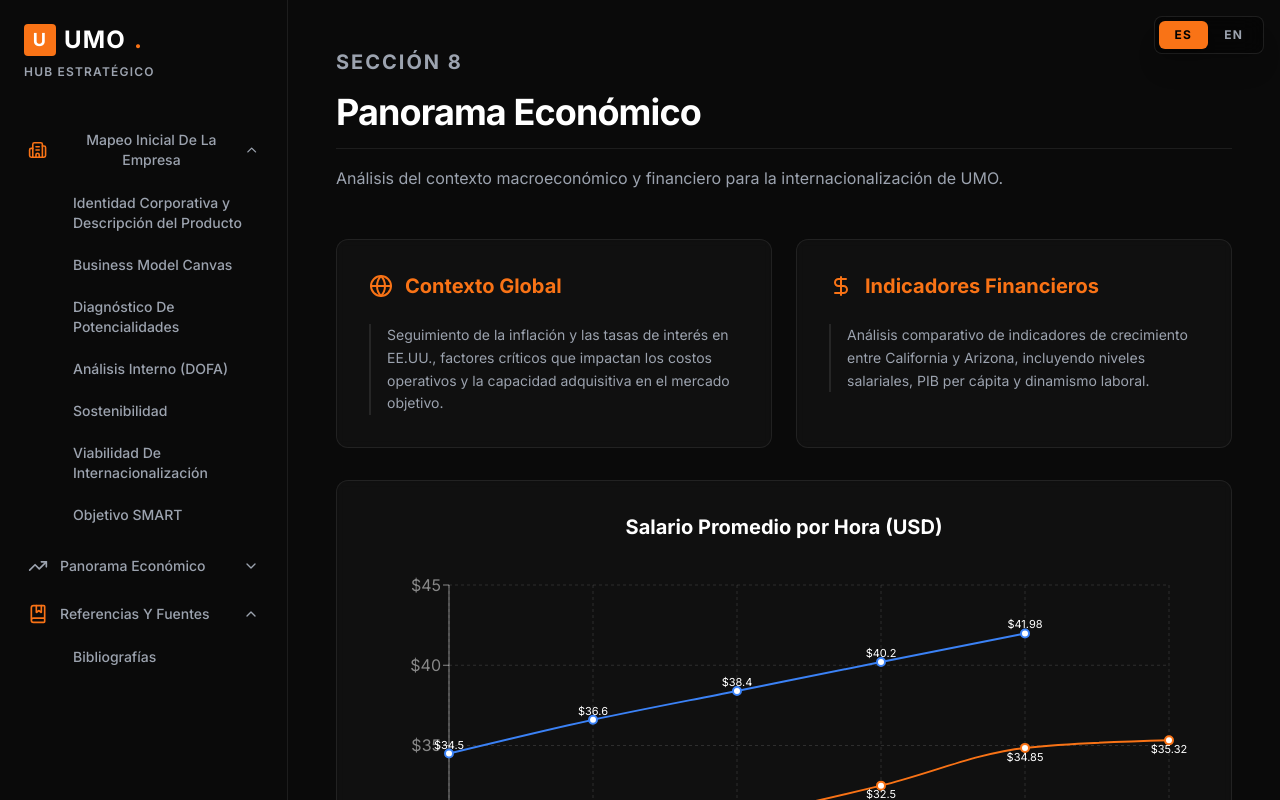
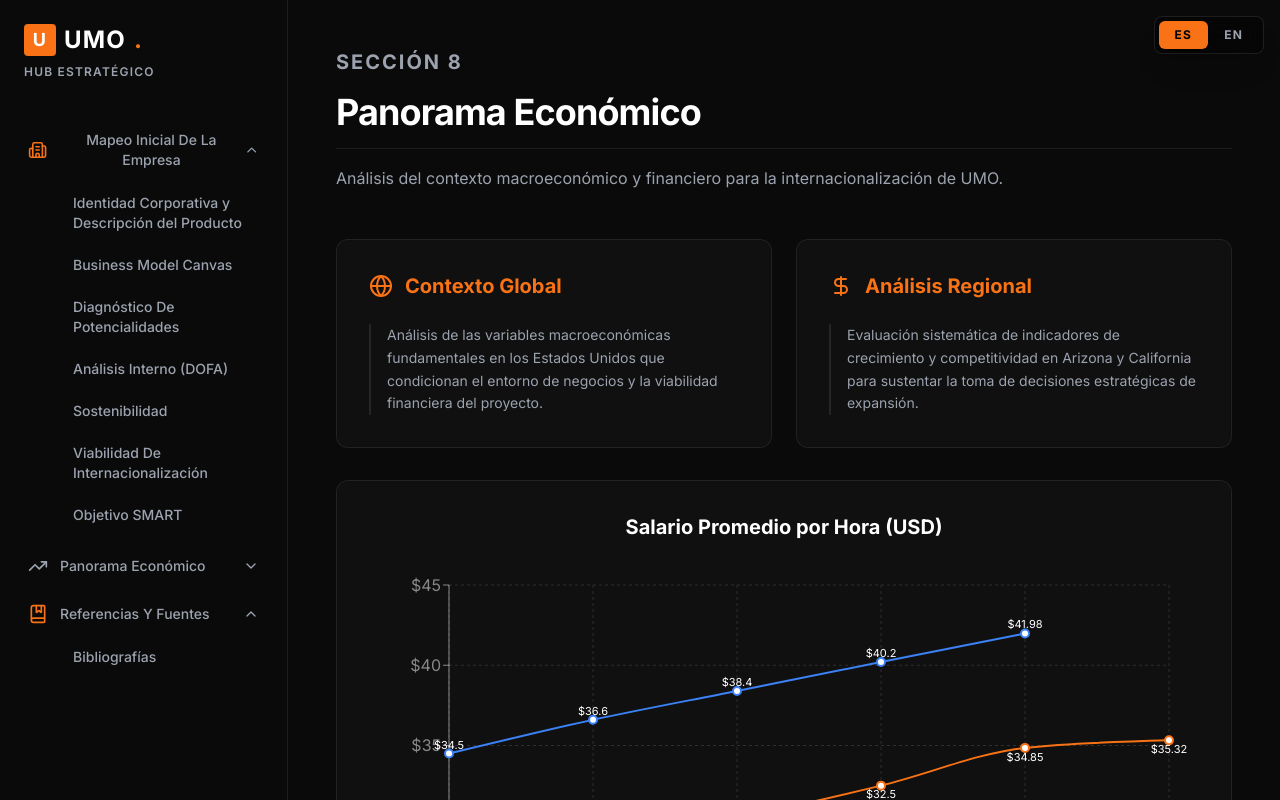
Before and after one commit to 4builes-crypto/Umo-internationalization, a React (Vite) app: page /economics in a window 1280 px wide. Shown: the top 800 px of the page. Built offline with nearby package versions, Linux system fonts and the light colour scheme.

Commit message:
docs: generalize economics intro boxes to be more inclusive of all metrics

```diff
--- a/src/pages/Economics.tsx
+++ b/src/pages/Economics.tsx
@@ -34,8 +34,8 @@ export const Economics = () => {
           <div className="space-y-4 flex-1">
             <p className="text-sm text-textSecondary border-l-2 border-surfaceHover pl-4 leading-relaxed">
               {language === 'es'
-                ? 'Seguimiento de la inflación y las tasas de interés en EE.UU., factores críticos que impactan los costos operativos y la capacidad adquisitiva en el mercado objetivo.'
-                : 'Monitoring inflation and interest rates in the US, critical factors impacting operating costs and purchasing power in the target market.'}
+                ? 'Análisis de las variables macroeconómicas fundamentales en los Estados Unidos que condicionan el entorno de negocios y la viabilidad financiera del proyecto.'
+                : 'Analysis of the fundamental macroeconomic variables in the United States that condition the business environment and the project\'s financial viability.'}
             </p>
           </div>
         </motion.div>
@@ -47,13 +47,13 @@ export const Economics = () => {
           className="glass-card p-6 md:p-8 flex flex-col"
         >
           <h3 className="text-xl font-bold text-unoOrange mb-6 flex items-center gap-3">
-            <DollarSign className="w-6 h-6" /> {language === 'es' ? 'Indicadores Financieros' : 'Financial Indicators'}
+            <DollarSign className="w-6 h-6" /> {language === 'es' ? 'Análisis Regional' : 'Regional Analysis'}
           </h3>
           <div className="space-y-4 flex-1">
             <p className="text-sm text-textSecondary border-l-2 border-surfaceHover pl-4 leading-relaxed">
               {language === 'es'
-                ? 'Análisis comparativo de indicadores de crecimiento entre California y Arizona, incluyendo niveles salariales, PIB per cápita y dinamismo laboral.'
-                : 'Comparative analysis of growth indicators between California and Arizona, including wage levels, GDP per capita, and labor market dynamism.'}
+                ? 'Evaluación sistemática de indicadores de crecimiento y competitividad en Arizona y California para sustentar la toma de decisiones estratégicas de expansión.'
+                : 'Systematic evaluation of growth and competitiveness indicators in Arizona and California to support strategic expansion decisions.'}
             </p>
           </div>
         </motion.div>
```
